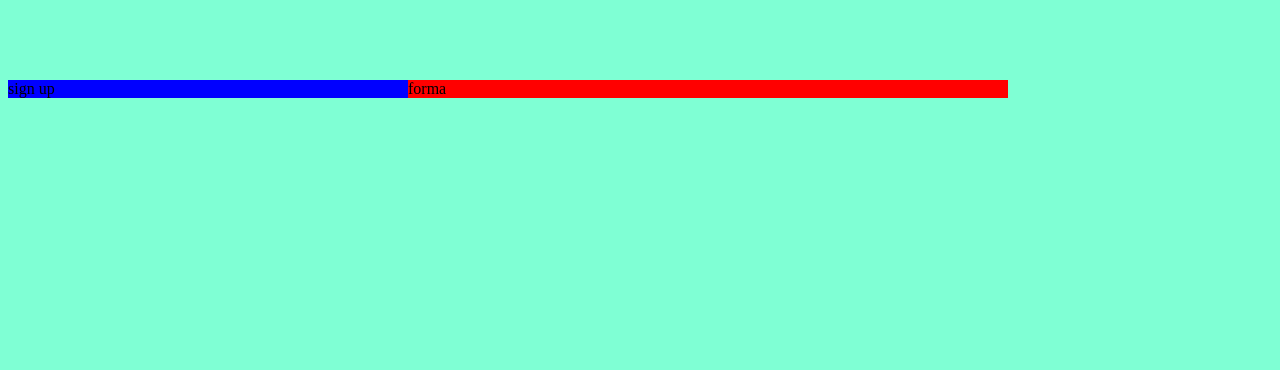
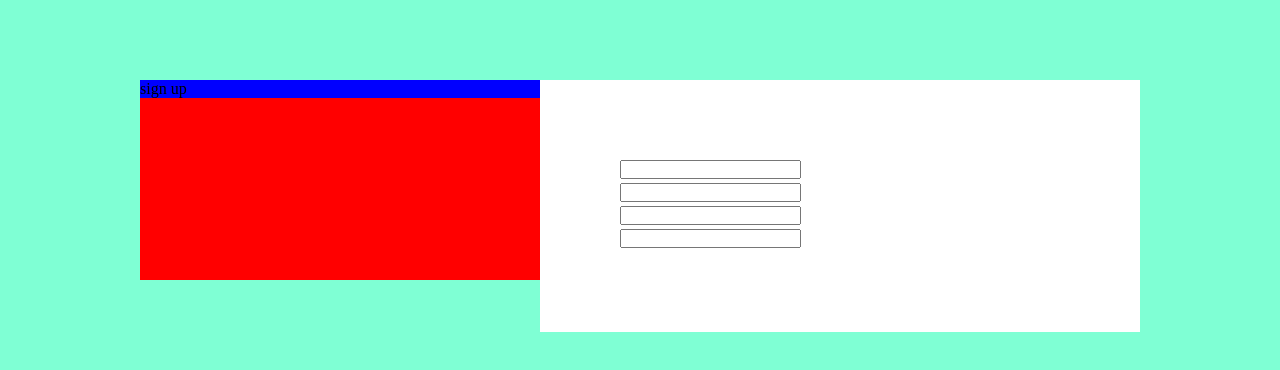
Before and after one commit to mode12345678/4-Sign-up, a plain HTML site: page index.html in a window 1280 px wide. Drawn offline with Linux system fonts and the light colour scheme.

Commit message:
Update CSS

```diff
--- a/css/style.css
+++ b/css/style.css
@@ -1,12 +1,22 @@
+body,
+body * {
+    margin: 0;
+    padding: 0;
+    vertical-align: top;
+    box-sizing: border-box;
+}
+
 body {
     background-color: aquamarine;
 }
 .container {
-    display: block;
+    display: inline-block;
     width: 1000px;
     height: 200px;
-    margin-left: calc ( (100% - 1000px) / 2);
+    margin-left: calc( (100% - 1000px) / 2);
     margin-top: 80px;
+    background-color: red;
+
 }
 
 .left-side {
@@ -21,4 +31,20 @@ body {
     display: inline-block;
     width: 60%;
     float: left;
-    background-color: red;
+    background-color: white;
+    padding: 80px;
+    font-size: 20px;
+}
+
+form {
+
+}
+form > .form-row{
+
+}
+form > .form-row > label {
+
+}
+form > .form-row > input {
+
+}
--- a/index.html
+++ b/index.html
@@ -15,7 +15,13 @@
             sign up
         </div>
         <div class="right-side">
-            forma
+            <form>
+              <div class="form-row"><label for=""></label><input type="text"></div>
+              <div class="form-row"><label for=""></label><input type="text"></div>
+              <div class="form-row"><label for=""></label><input type="text"></div>
+              <div class="form-row"><label for=""></label><input type="text"></div>
+
+            </form>
         </div>
     </div>
 </body>
```
